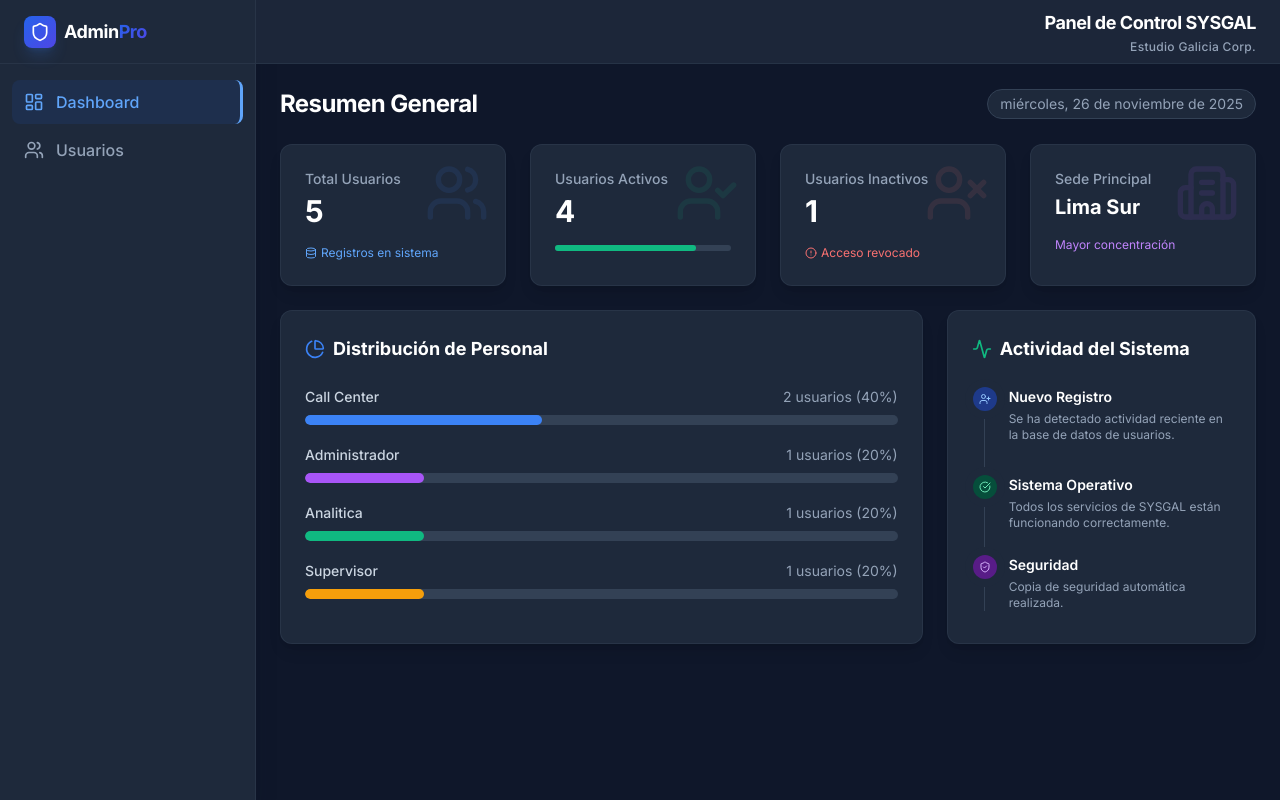
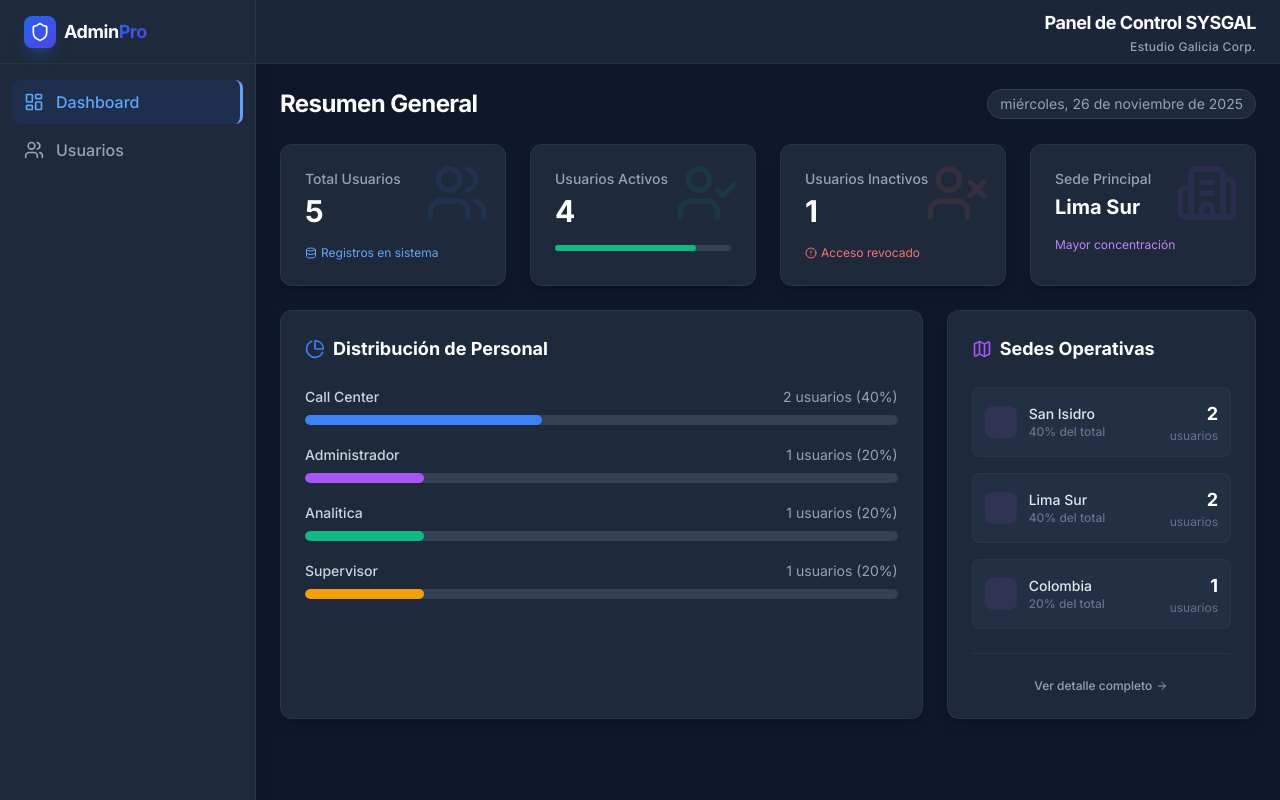
Before and after one commit to Frozzz-xl/Admin-user, a plain HTML site: page dashboard.html in a window 1280 px wide. Drawn offline with nearby package versions, Linux system fonts and the light colour scheme.

Commit message:
Dashboard-Sede

```diff
--- a/dashboard-script.js
+++ b/dashboard-script.js
@@ -79,6 +79,43 @@ const options = { weekday: 'long', year: 'numeric', month: 'long', day: 'numeric
                     document.getElementById(`role-bar-${index}`).style.width = `${percent}%`;
                 }, 100 + (index * 100));
             });
+
+            // 4. Generar Lista de Sedes (Reemplazo de Actividad)
+            const sedesCount = {};
+            users.forEach(u => { sedesCount[u.sede] = (sedesCount[u.sede] || 0) + 1; });
+            const sortedSedes = Object.keys(sedesCount).sort((a, b) => sedesCount[b] - sedesCount[a]);
+
+            const sedesContainer = document.getElementById('sedes-list');
+            sedesContainer.innerHTML = '';
+
+            if (sortedSedes.length === 0) {
+                sedesContainer.innerHTML = '<div class="text-center text-slate-500 text-sm">No hay datos de sedes</div>';
+            } else {
+                sortedSedes.forEach((sede) => {
+                    const count = sedesCount[sede];
+                    const percent = (count / total) * 100;
+
+                    const item = document.createElement('div');
+                    item.className = "flex items-center justify-between p-3 rounded-lg bg-slate-700/30 border border-slate-700/50 hover:border-purple-500/30 transition-colors group";
+
+                    item.innerHTML = `
+                        <div class="flex items-center gap-3">
+                            <div class="w-8 h-8 rounded-lg bg-purple-500/10 flex items-center justify-center text-purple-400 group-hover:text-purple-300 group-hover:bg-purple-500/20 transition-all">
+                                <i data-lucide="map-pin" class="w-4 h-4"></i>
+                            </div>
+                            <div>
+                                <h4 class="text-sm font-medium text-slate-200">${sede}</h4>
+                                <div class="text-xs text-slate-500 font-medium">${Math.round(percent)}% del total</div>
+                            </div>
+                        </div>
+                        <div class="text-right">
+                            <span class="text-lg font-bold text-white">${count}</span>
+                            <span class="text-xs text-slate-500 block">usuarios</span>
+                        </div>
+                    `;
+                    sedesContainer.appendChild(item);
+                });
+            }
         }
 
         // Función para animar números (contador)
--- a/dashboard.html
+++ b/dashboard.html
@@ -11,7 +11,6 @@
     <!-- Librería para gráficos (opcional, pero recomendada para dashboards) -->
     <script src="https://cdn.jsdelivr.net/npm/chart.js"></script>
     <link rel="stylesheet" href="style.css">
-
 </head>
 
 <body class="text-slate-200 antialiased h-screen flex overflow-hidden bg-slate-900">
@@ -154,37 +153,22 @@
                         </div>
                     </div>
 
-                    <!-- Actividad Reciente (Panel Lateral) -->
+                    <!-- Sedes Operativas (Reemplaza Actividad Reciente) -->
                     <div class="bg-slate-800 rounded-xl border border-slate-700/50 shadow-lg p-6">
                         <h3 class="text-lg font-bold text-white mb-6 flex items-center">
-                            <i data-lucide="activity" class="w-5 h-5 mr-2 text-emerald-500"></i>
-                            Actividad del Sistema
+                            <i data-lucide="map" class="w-5 h-5 mr-2 text-purple-500"></i>
+                            Sedes Operativas
                         </h3>
-                        <div class="relative border-l border-slate-700 ml-3 space-y-6">
+                        <div class="space-y-4" id="sedes-list">
+                            <!-- Contenido dinámico por JS -->
+                            <div class="text-center py-4 text-slate-500">Cargando datos...</div>
+                        </div>
 
-                            <div class="mb-8 ml-6">
-                                <span class="absolute flex items-center justify-center w-6 h-6 bg-blue-900 rounded-full -left-3 ring-8 ring-slate-800">
-                                    <i data-lucide="user-plus" class="w-3 h-3 text-blue-300"></i>
-                                </span>
-                                <h3 class="flex items-center mb-1 text-sm font-semibold text-white">Nuevo Registro</h3>
-                                <p class="mb-2 text-xs font-normal text-slate-400">Se ha detectado actividad reciente en la base de datos de usuarios.</p>
-                            </div>
-
-                            <div class="mb-8 ml-6">
-                                <span class="absolute flex items-center justify-center w-6 h-6 bg-emerald-900 rounded-full -left-3 ring-8 ring-slate-800">
-                                    <i data-lucide="check-circle" class="w-3 h-3 text-emerald-300"></i>
-                                </span>
-                                <h3 class="flex items-center mb-1 text-sm font-semibold text-white">Sistema Operativo</h3>
-                                <p class="mb-2 text-xs font-normal text-slate-400">Todos los servicios de SYSGAL están funcionando correctamente.</p>
-                            </div>
-
-                            <div class="ml-6">
-                                <span class="absolute flex items-center justify-center w-6 h-6 bg-purple-900 rounded-full -left-3 ring-8 ring-slate-800">
-                                    <i data-lucide="shield-check" class="w-3 h-3 text-purple-300"></i>
-                                </span>
-                                <h3 class="flex items-center mb-1 text-sm font-semibold text-white">Seguridad</h3>
-                                <p class="mb-2 text-xs font-normal text-slate-400">Copia de seguridad automática realizada.</p>
-                            </div>
+                        <div class="mt-6 pt-6 border-t border-slate-700/50 text-center">
+                            <button class="text-xs font-medium text-slate-400 hover:text-white transition-colors flex items-center justify-center w-full group">
+                                Ver detalle completo
+                                <i data-lucide="arrow-right" class="w-3 h-3 ml-1 group-hover:translate-x-1 transition-transform"></i>
+                            </button>
                         </div>
                     </div>
                 </div>
```
